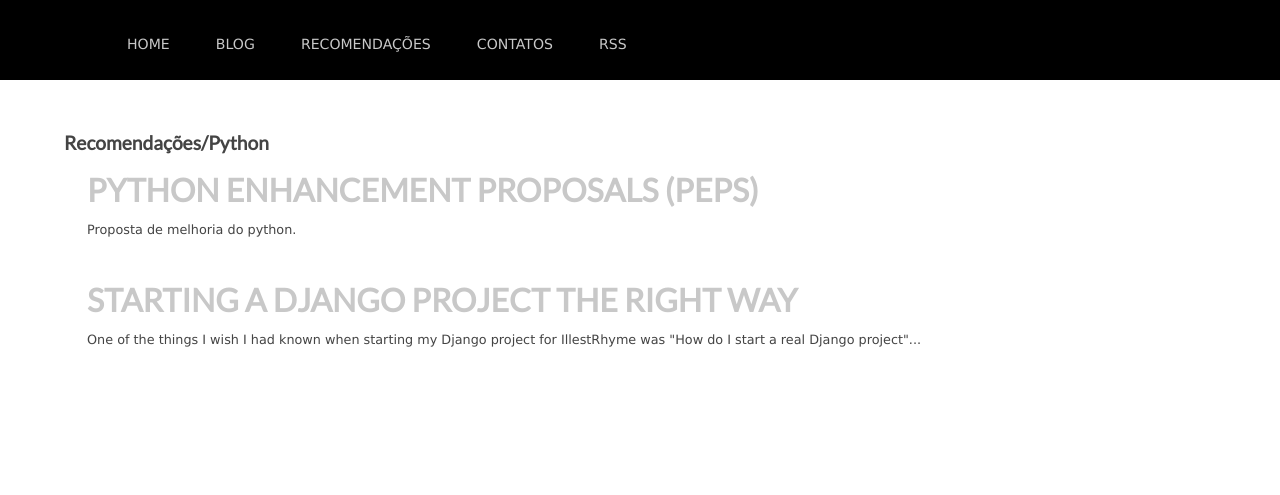
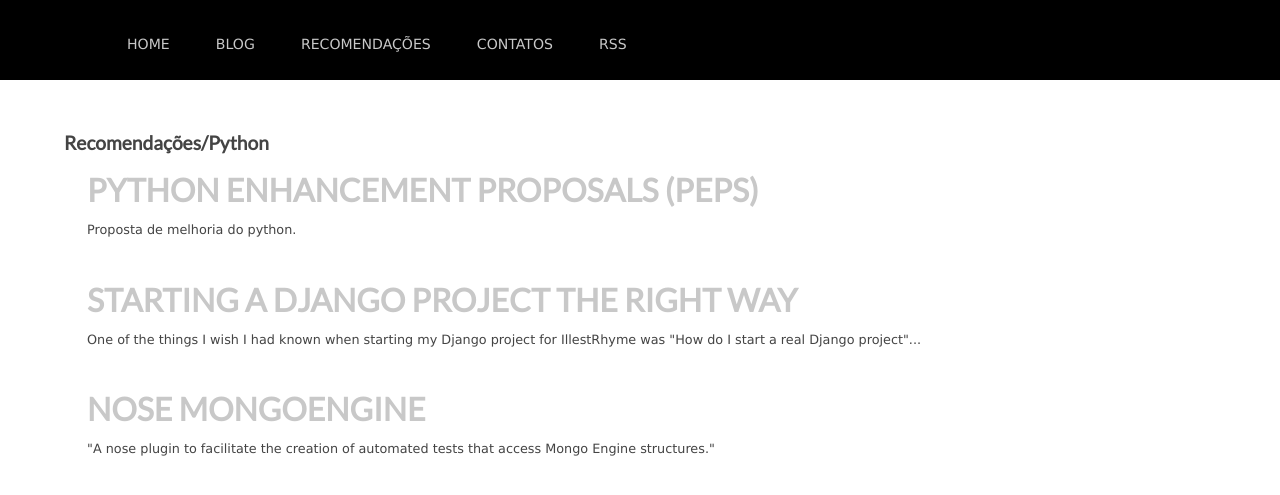
Before and after one commit to rgarbin/rgarbin.github.com, a Jekyll site: the page built from references/python.html, in a window 1280 px wide. Shown: the top 495 px of the page. Built offline with Jekyll 4.4.1, drawn with Linux system fonts in a browser that asks for light colours; comment, search, counter and statistics services are not loaded.

Commit message:
Adicionado o projeto open source do Marcelo Anton como referencia para python

```diff
--- a/references/python.html
+++ b/references/python.html
@@ -15,3 +15,9 @@ title: Recomendações Python
       <p>One of the things I wish I had known when starting my Django project for IllestRhyme was "How do I start a real Django project"...</p>
     </div>
 </article>
+<article>
+    <div class="post">
+      <h3><a href="https://github.com/mbanton/nose-mongoengine" alt=" Nose MongoEngine" target="_blank">Nose MongoEngine </a></h3>
+      <p>"A nose plugin to facilitate the creation of automated tests that access Mongo Engine structures."</p>
+    </div>
+</article>
```
